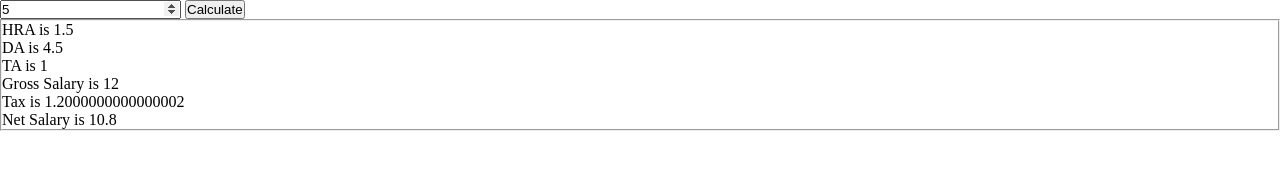
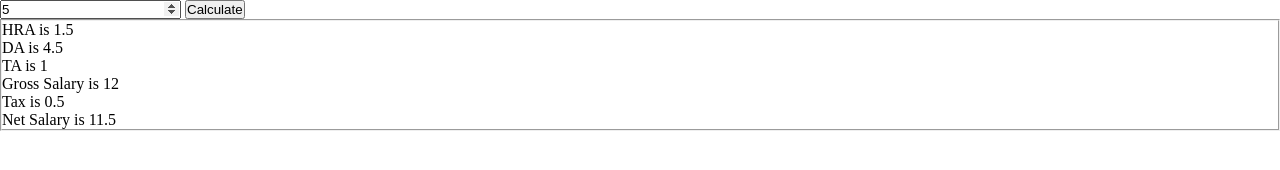
Before and after one commit to kckartik17/Progressive-WebApps, a plain HTML site: page 24Sep/index.html in a window 1280 px wide. Both pictures are taken after typing "5" into the empty fields and a click on the button "Calculate". Drawn offline with Linux system fonts and the light colour scheme.

Commit message:
updated 26 sep

```diff
--- a/24Sep/index.html
+++ b/24Sep/index.html
@@ -24,5 +24,6 @@
       <p>Net Salary is <span id="net"></span></p>
     </fieldset>
     <script src="main.js"></script>
+    <script src="model.js"></script>
   </body>
 </html>
--- a/24Sep/main.js
+++ b/24Sep/main.js
@@ -3,19 +3,20 @@ var btn = document
   .addEventListener("click", calculate);
 
 function calculate() {
-  var basic, hra, da, ta, gs, tax, net;
-  basic = parseInt(document.getElementById("basic").value);
-  hra = basic * 0.3;
-  da = basic * 0.9;
-  ta = basic * 0.2;
-  gs = basic + hra + da + ta;
-  tax = gs * 0.1;
-  net = gs - tax;
+  salaryOperations.setbasicSalary(parseInt(document.getElementById("basic").value));
+  // var basic, hra, da, ta, gs, tax, net;
+  // basic = parseInt(document.getElementById("basic").value);
+  // hra = basic * 0.3;
+  // da = basic * 0.9;
+  // ta = basic * 0.2;
+  // gs = basic + hra + da + ta;
+  // tax = gs * 0.1;
+  // net = gs - tax;
 
-  document.getElementById("hra").innerText = hra;
-  document.getElementById("da").innerText = da;
-  document.getElementById("ta").innerText = ta;
-  document.getElementById("gs").innerText = gs;
-  document.getElementById("tax").innerText = tax;
-  document.getElementById("net").innerText = net;
+  document.getElementById("hra").innerText = salaryOperations.hra();
+  document.getElementById("da").innerText = salaryOperations.da();
+  document.getElementById("ta").innerText = salaryOperations.ta();
+  document.getElementById("gs").innerText = salaryOperations.gs();
+  document.getElementById("tax").innerText = salaryOperations.tax();
+  document.getElementById("net").innerText = salaryOperations.ns();
 }
--- /dev/null
+++ b/24Sep/model.js
@@ -0,0 +1,24 @@
+const salaryOperations = {
+    basicSalary : 0,
+    setbasicSalary(bs){
+        this.basicSalary = bs;
+    },
+    hra(){
+        return this.basicSalary * 0.3;
+    },
+    da(){
+        return this.basicSalary * 0.9;
+    },
+    ta(){
+        return this.basicSalary * 0.2;
+    },
+    gs(){
+        return this.basicSalary + this.hra() + this.da() + this.ta();
+    },
+    tax(){
+        return this.basicSalary  * 0.1;
+    },
+    ns(){
+        return this.gs() - this.tax();
+    }
+}
```
Also changed, not shown: 2 other files.
